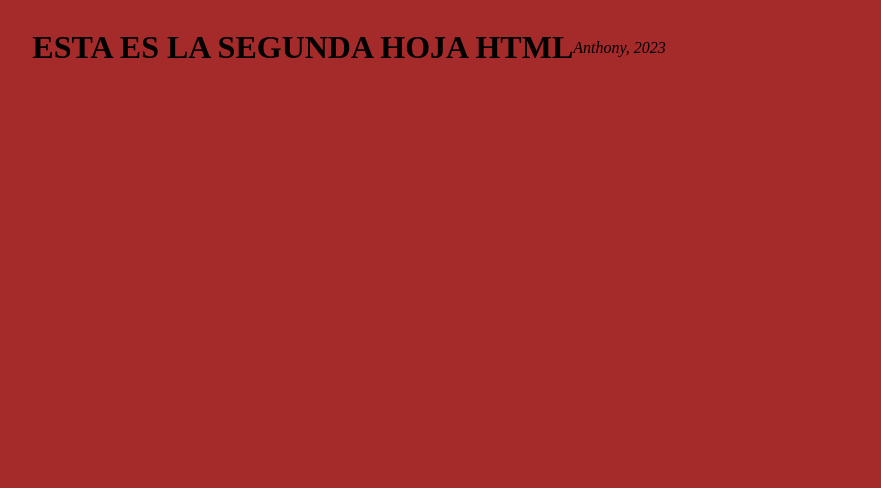
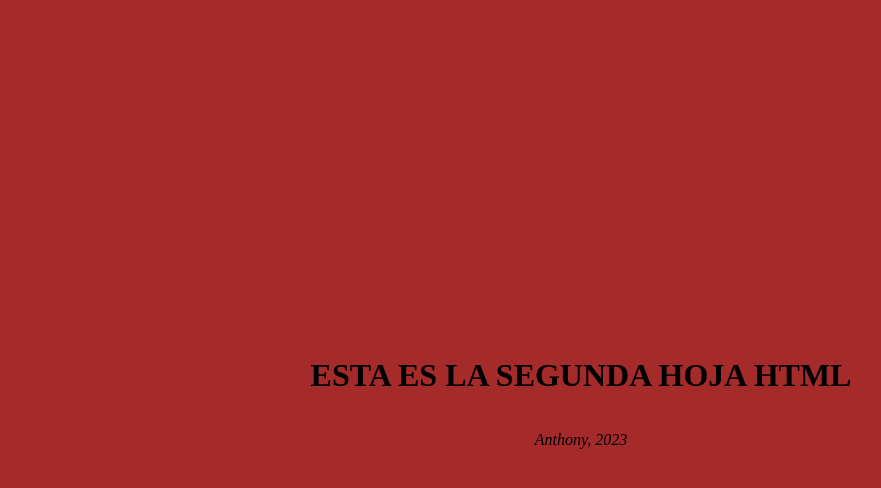
Before and after one commit to TheHazard911/remotos, a plain HTML site: page index2.html in a window 1280 px wide. Shown: the whole page, without its empty margins (59-940 px from the left). Drawn offline with Linux system fonts and the light colour scheme.

Commit message:
Commit Anthony v4

```diff
--- a/styles2.css
+++ b/styles2.css
@@ -1,8 +1,10 @@
 body {
   width: 100%;
-  width: 100vh;
+  height: 100vh;
   background-color: brown;
   display: flex;
+  flex-direction: column;
   justify-content: center;
   align-items: center;
+  margin: 0;
 }
```
